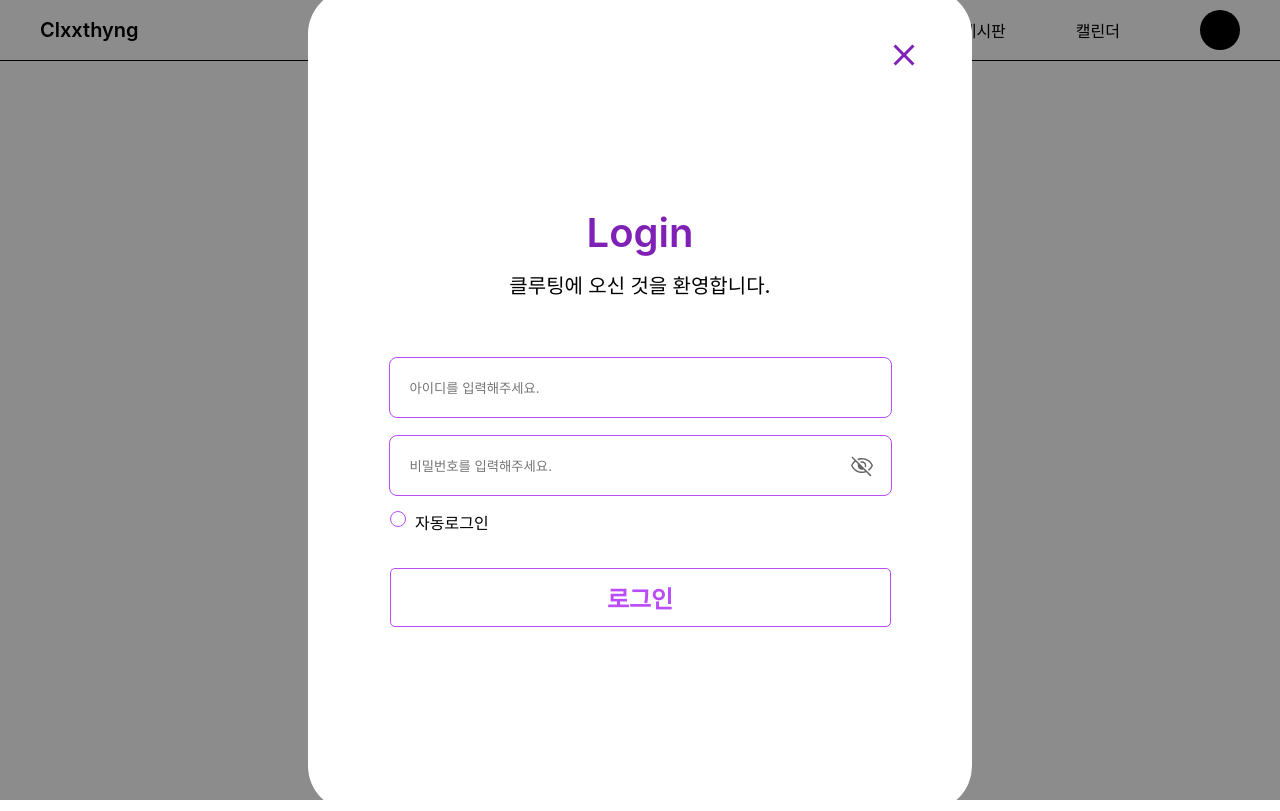
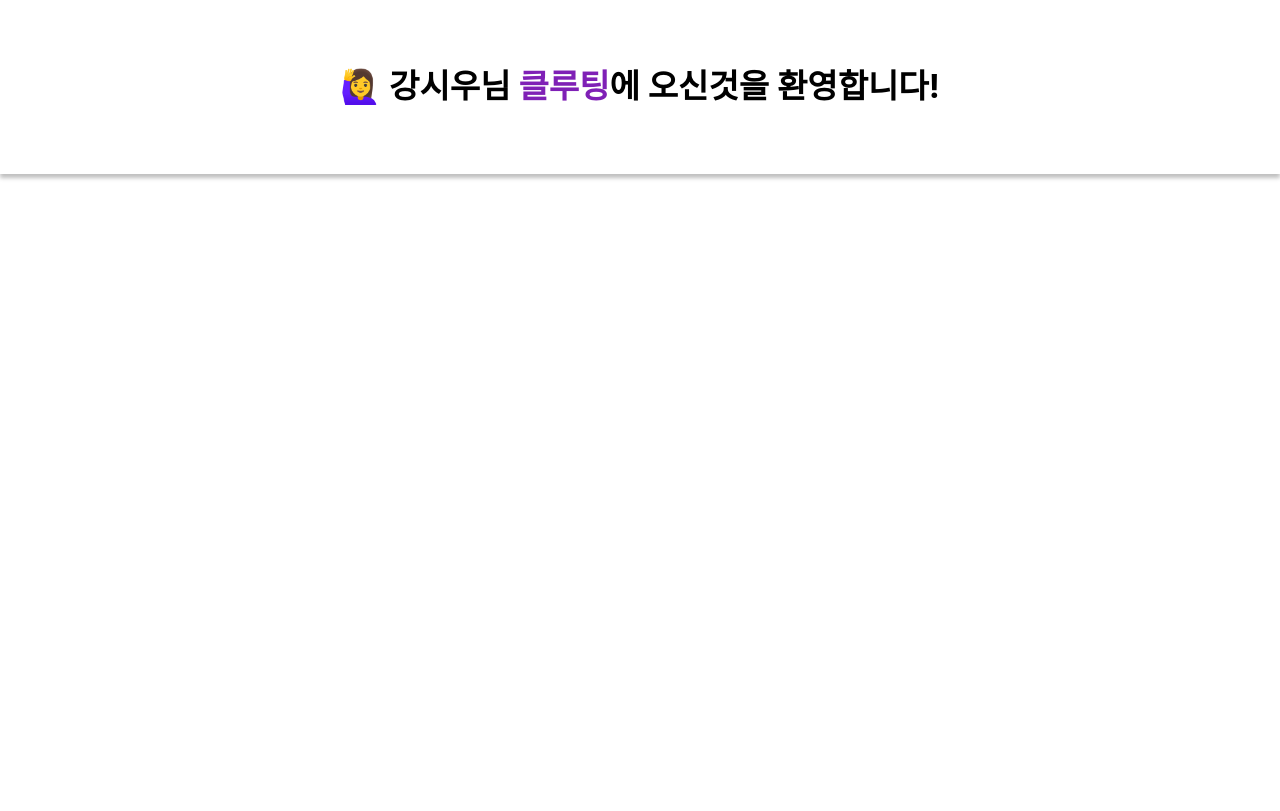
Before and after one commit to Clxxthyng/Clxxthyng_Front, a React (Create React App) app: page / in a window 1280 px wide. Built offline with nearby package versions, Linux system fonts and the light colour scheme.

Commit message:
ADD :: local-header

```diff
--- a/src/App.js
+++ b/src/App.js
@@ -1,12 +1,10 @@
 import './App.css';
-import GlobalHeader from "./components/global-header";
-import Login from "./components/login"
+import Header from "./components/header";
 
 function App() {
   return (
     <div id="Main">
-      <GlobalHeader />
-      <Login />
+      <Header />
     </div>
   );
 }
--- /dev/null
+++ b/src/components/header.js
@@ -0,0 +1,8 @@
+import './style/header.css'
+export default () => {
+  return (
+    <div id={"header"}>
+      <section className={"welcomeText"}>🙋‍♀️ <span id={"header-welcome"}><span id={"header-welcome-name"}>강시우</span>님</span> <span className={"clxxthyng"}>클루팅</span>에 오신것을 환영합니다!</section>
+    </div>
+  )
+}
--- /dev/null
+++ b/src/components/style/header.css
@@ -0,0 +1,23 @@
+#header {
+    display: flex;
+    flex-direction: row;
+    align-items: center;
+
+    width: 100vi;
+    height: 174px;
+    box-shadow: 0 4px 4px 0 rgba(0, 0, 0, 0.25);
+}
+
+#header .welcomeText {
+    width: 100vi;
+    text-align: center;
+    font-family: Inter, serif;
+    font-size: 33px;
+    font-style: normal;
+    font-weight: 700;
+    line-height: 150%;
+}
+
+#header .welcomeText .clxxthyng {
+    color: #7F20B6;
+}
```
